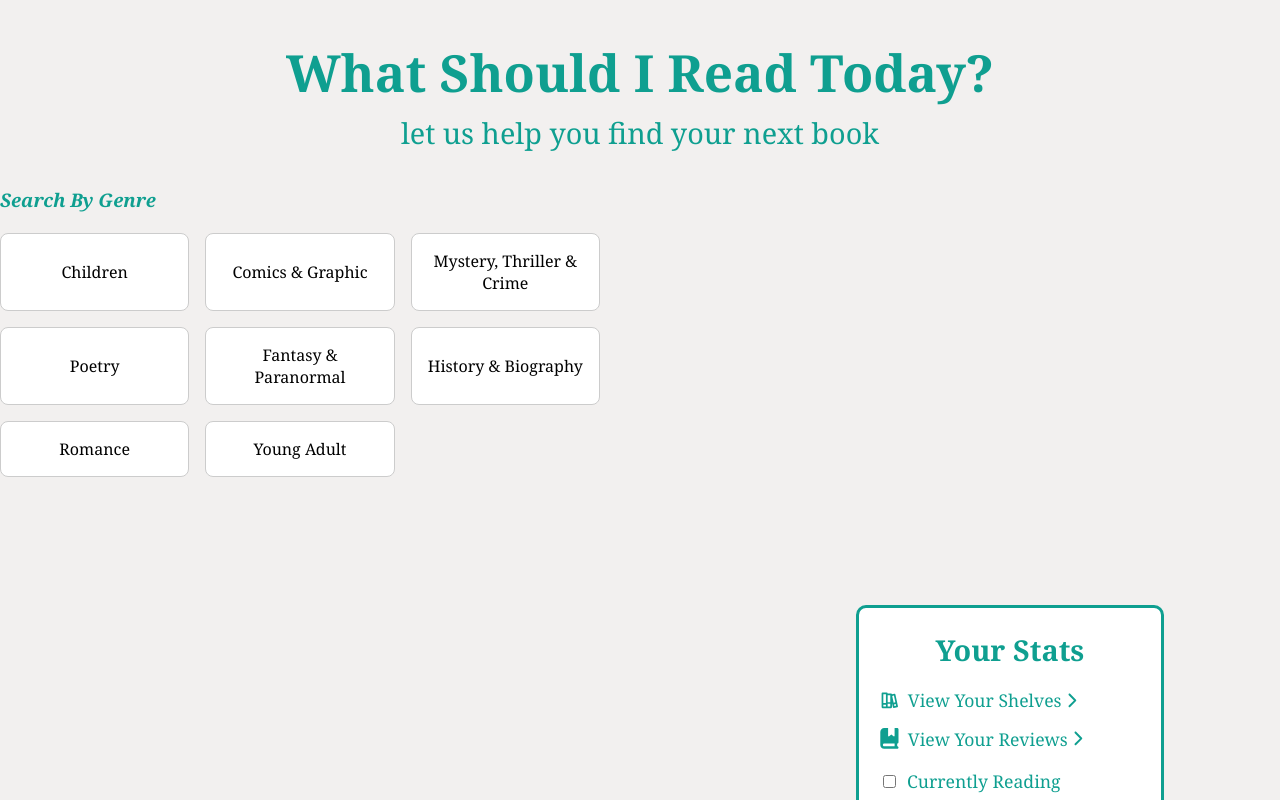
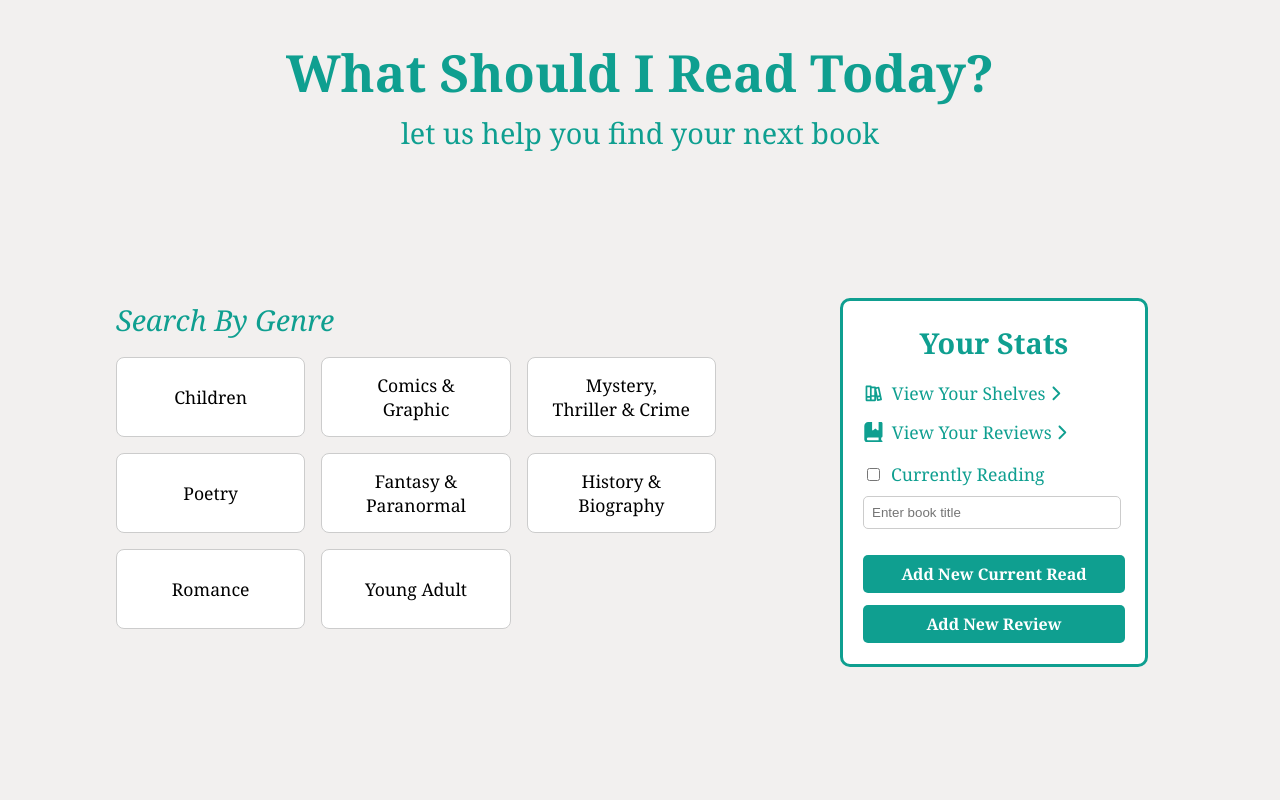
Before and after one commit to nrchnnas/recsys, a React (Vite) app in the folder book-rec-sys/: page / in a window 1280 px wide. Shown: the top 800 px of the page. Built offline with nearby package versions, Linux system fonts and the light colour scheme.

Commit message:
genre buttons

```diff
--- a/book-rec-sys/src/App.tsx
+++ b/book-rec-sys/src/App.tsx
@@ -5,8 +5,17 @@ function Web() {
   return (
     <div>
         <Title />
-        <GenreSection />
-        <Panel />
+
+        <div className="two-column-container">
+          <div>
+            <GenreSection />
+          </div>
+
+          <div>
+            <Panel />
+          </div>
+      </div>
+
     </div>
 );
 }
--- a/book-rec-sys/src/Home.tsx
+++ b/book-rec-sys/src/Home.tsx
@@ -31,7 +31,7 @@ function GenreSection() {
 
     return (
         <div className="main-container">
-            <h3 style={{ fontStyle: "italic", marginTop: "2rem" }}>Search By Genre</h3>
+            <h3 className="genre-grid">Search By Genre</h3>
             <GenreGrid genres={genres} onGenreClick={handleGenreClick} />
         </div>
     );
--- a/book-rec-sys/src/index.css
+++ b/book-rec-sys/src/index.css
@@ -41,6 +41,13 @@ h2 {
   text-align: center;
 }
 
+h3 {
+  font-size: 1.8em;
+  margin: 0px;
+  font-weight: normal;
+  font-style: italic;
+}
+
 button {
   border-radius: 8px;
   border: 1px solid transparent;
@@ -69,14 +76,21 @@ button:focus-visible {
 }
 
 .genre-button {
-  padding: 1rem;
-  font-size: 1rem;
+  padding: 1.5rem;                /* Bigger button */
+  font-size: 1.1rem;              /* Larger text */
   border: 1px solid #ccc;
   background-color: white;
   border-radius: 8px;
   cursor: pointer;
   transition: background-color 0.2s ease;
+  width: 100%;                    /* Full width inside each grid cell */
+  height: 80px;                   /* Same height for all buttons */
+  display: flex;                  /* Center content */
+  align-items: center;
+  justify-content: center;
+  box-sizing: border-box;
 }
+
 
 .genre-button:hover {
   background-color: #f0f0f0;
@@ -91,3 +105,15 @@ button:focus-visible {
 .two-column-container > div {
   flex: 1; /* make both divs take equal width */
 }
+
+.genre-grid {
+  position: relative;
+  top: 112px;
+  left: 100px;
+}
+
+.genre-grid h3 {
+  position: relative;
+  top: 112px;
+  left: 100px;
+}
```
